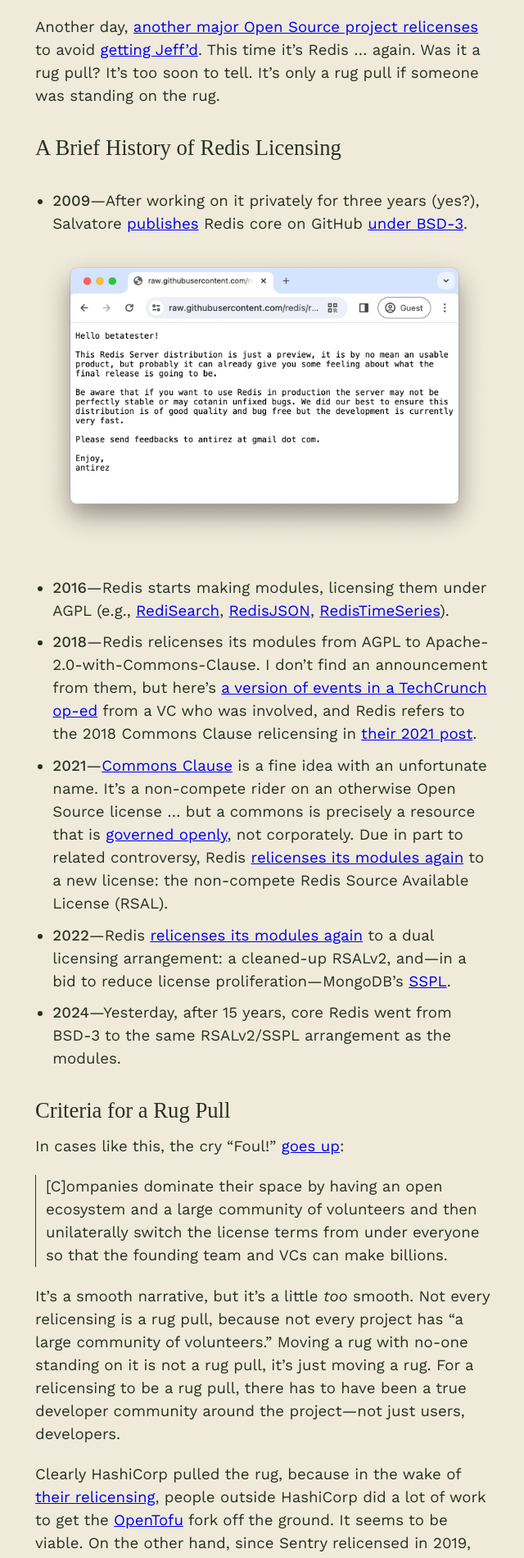
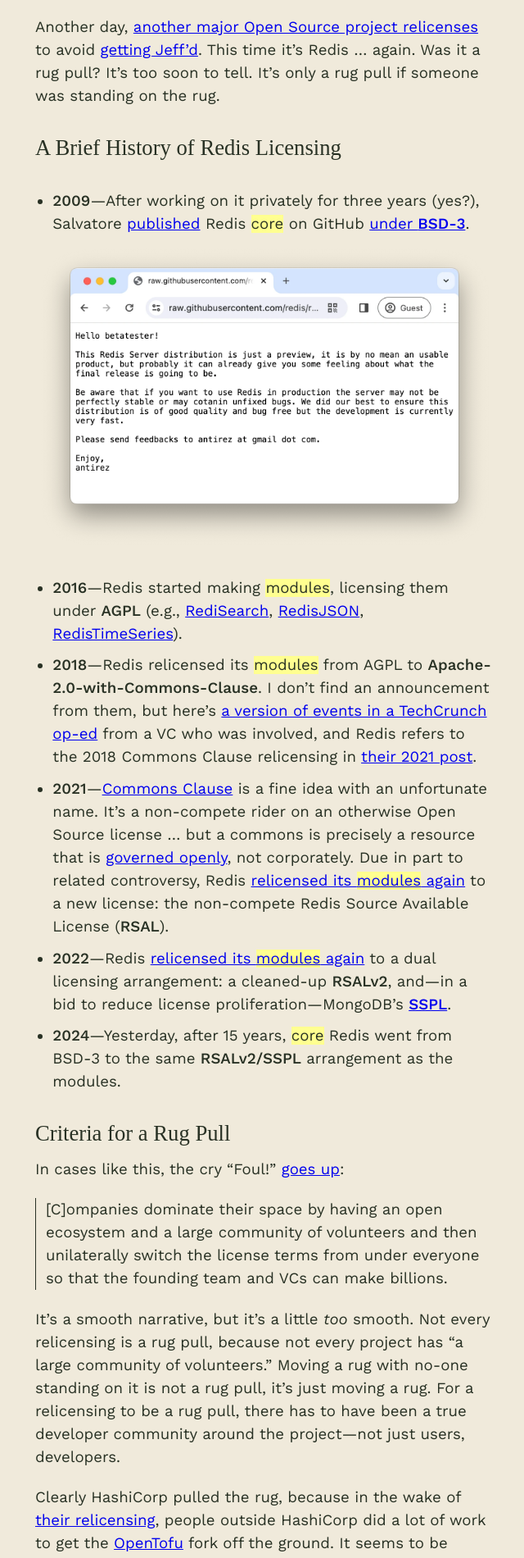
Before and after one commit to chadwhitacre/openpath, a Jekyll site: the page built from _posts/2024-03-21-relicensing-and-rug-pulls.md, in a window 1280 px wide. Shown: the part 464-2364 px from the top of the page at 82% size, without its empty margins (317-957 px from the left). Built offline with Jekyll 4.4.1, drawn with Linux system fonts in a browser that asks for light colours; some web fonts are replaced; comment, search, counter and statistics services are not loaded; some of the changed text lies outside the part shown.

Commit message:
Preen "rug pulls" more after watching Theo read it

```diff
--- /dev/null
+++ b/_includes/disclosure.html
@@ -0,0 +1,4 @@
+<p class="disclosure">
+  Disclosure / advertisement: I work for
+  <a href="https://sentry.io/welcome/">Sentry</a>.
+</p>
--- a/_posts/2024-03-21-relicensing-and-rug-pulls.md
+++ b/_posts/2024-03-21-relicensing-and-rug-pulls.md
@@ -13,16 +13,23 @@
 ## A Brief History of Redis Licensing
 
 - <b>2009</b>—After working on it privately for three years (yes?), Salvatore
-  [publishes](https://github.com/redis/redis/commit/ed9b544e10b84cd43348ddfab7068b610a5df1f7) Redis core on GitHub [under
-  BSD-3](https://github.com/redis/redis/blob/ed9b544e10b84cd43348ddfab7068b610a5df1f7/COPYING).
-  {% include img.html src="betatesters.webp"
-  url="https://github.com/redis/redis/blob/ed9b544e10b84cd43348ddfab7068b610a5df1f7/BETATESTING.txt" %}
+  [published](https://github.com/redis/redis/commit/ed9b544e10b84cd43348ddfab7068b610a5df1f7)
+  Redis **core** on GitHub [under
+  <b>BSD-3</b>](https://github.com/redis/redis/blob/ed9b544e10b84cd43348ddfab7068b610a5df1f7/COPYING).
 
-- <b>2016</b>—Redis starts making modules, licensing them under AGPL (e.g., [RediSearch](https://github.com/RediSearch/RediSearch/commit/c60925a9268ac9843244ee33c033c4789dd4ce50), [RedisJSON](https://github.com/RedisJSON/RedisJSON/commit/6f638aca7df52e884f14b494168462add5366e7a#diff-c693279643b8cd5d248172d9c22cb7cf4ed163a3c98c8a3f69c2717edd3eacb7), [RedisTimeSeries](https://github.com/RedisTimeSeries/RedisTimeSeries/commit/7224436f2c0b981f48e9331cea306bea85a01ed7#diff-c693279643b8cd5d248172d9c22cb7cf4ed163a3c98c8a3f69c2717edd3eacb7)).
+{% include img.html src="betatesters.webp"
+url="https://github.com/redis/redis/blob/ed9b544e10b84cd43348ddfab7068b610a5df1f7/BETATESTING.txt"
+%}
 
-- <b>2018</b>—Redis relicenses its modules from AGPL to
-  Apache-2.0-with-Commons-Clause. I don't find an announcement from them, but
-  here's [a version of events in a TechCrunch
+- <b>2016</b>—Redis started making **modules**, licensing them under <b>AGPL</b>
+  (e.g.,
+  [RediSearch](https://github.com/RediSearch/RediSearch/commit/c60925a9268ac9843244ee33c033c4789dd4ce50),
+  [RedisJSON](https://github.com/RedisJSON/RedisJSON/commit/6f638aca7df52e884f14b494168462add5366e7a#diff-c693279643b8cd5d248172d9c22cb7cf4ed163a3c98c8a3f69c2717edd3eacb7),
+  [RedisTimeSeries](https://github.com/RedisTimeSeries/RedisTimeSeries/commit/7224436f2c0b981f48e9331cea306bea85a01ed7#diff-c693279643b8cd5d248172d9c22cb7cf4ed163a3c98c8a3f69c2717edd3eacb7)).
+
+- <b>2018</b>—Redis relicensed its **modules** from AGPL to
+  <b>Apache-2.0-with-Commons-Clause</b>. I don't find an announcement from them,
+  but here's [a version of events in a TechCrunch
   op-ed](https://techcrunch.com/2018/09/07/commons-clause-stops-open-source-abuse/#m_-47614634501600442334829)
   from a VC who was involved, and Redis refers to the 2018 Commons Clause
   relicensing in [their 2021
@@ -32,18 +39,18 @@
   an unfortunate name. It's a non-compete rider on an otherwise Open Source
   license ... but a commons is precisely a resource that is [governed
   openly](https://www.amazon.com/dp/0521405998), not corporately. Due in part to
-  related controversy, Redis [relicenses its modules
+  related controversy, Redis [relicensed its **modules**
   again](https://redis.com/blog/redis-labs-modules-license-changes/) to a new
-  license: the non-compete Redis Source Available License (RSAL).
+  license: the non-compete Redis Source Available License (<b>RSAL</b>).
 
-- <b>2022</b>—Redis [relicenses its modules
+- <b>2022</b>—Redis [relicensed its **modules**
   again](https://redis.com/blog/rsalv2-sspl-announcement/) to a dual licensing
-  arrangement: a cleaned-up RSALv2, and—in a bid to reduce license
+  arrangement: a cleaned-up <b>RSALv2</b>, and—in a bid to reduce license
   proliferation—MongoDB's
-  [SSPL](https://en.wikipedia.org/wiki/Server_Side_Public_License).
+  [<b>SSPL</b>](https://en.wikipedia.org/wiki/Server_Side_Public_License).
 
-- <b>2024</b>—Yesterday, after 15 years, core Redis went from BSD-3 to the same
-  RSALv2/SSPL arrangement as the modules.
+- <b>2024</b>—Yesterday, after 15 years, **core** Redis went from BSD-3 to the
+  same <b>RSALv2/SSPL</b> arrangement as the modules.
 
 ## Criteria for a Rug Pull
 
@@ -69,8 +76,10 @@
 employed by Functional Software, Inc. dba Sentry who were developing the
 product. There was no-one standing on the rug.
 
+{% include disclosure.html %}
+
 {% include img.html src="Percentage_of_Commits_by_Era_and_Relation.webp"
-url="https://blog.sentry.io/nows-the-time-for-delayed-open-source/?original_referrer=https%3A%2F%2Fblog.sentry.io%2F" caption="Sentry has always been built by Sentry" %}
+url="https://blog.sentry.io/nows-the-time-for-delayed-open-source/?original_referrer=https%3A%2F%2Fblog.sentry.io%2F" caption="Sentry has always been built by Sentry." %}
 
 Was Redis' relicensing a rug pull? I don't know. They
 mention "efforts to support a community-led governance model, and our desire to
--- a/assets/style.scss
+++ b/assets/style.scss
@@ -96,7 +96,7 @@
 }
 
 b {
-  font-weight: 480;
+  font-weight: 537;
 }
 strong {
   font-weight: normal;
@@ -117,6 +117,12 @@
   li {
     padding: 8pt 0 0;
   }
+}
+
+.disclosure {
+  font-size: 10pt;
+  line-height: 130%;
+  color: var(--green);
 }
 
 .youtube {
```
Also changed, not shown: _posts/2024-02-22-towards-software-commons.md (+2 -0 lines), _posts/2024-03-05-the-case-for-a-new-institution.md (+3 -1 lines).
